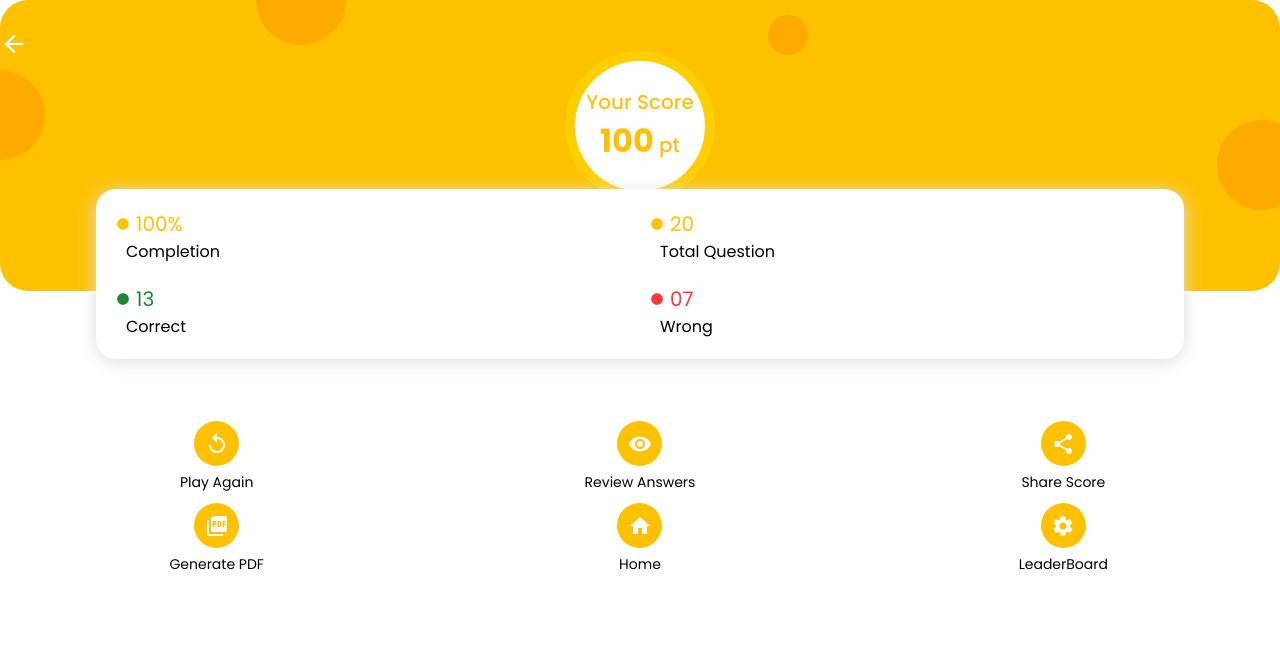
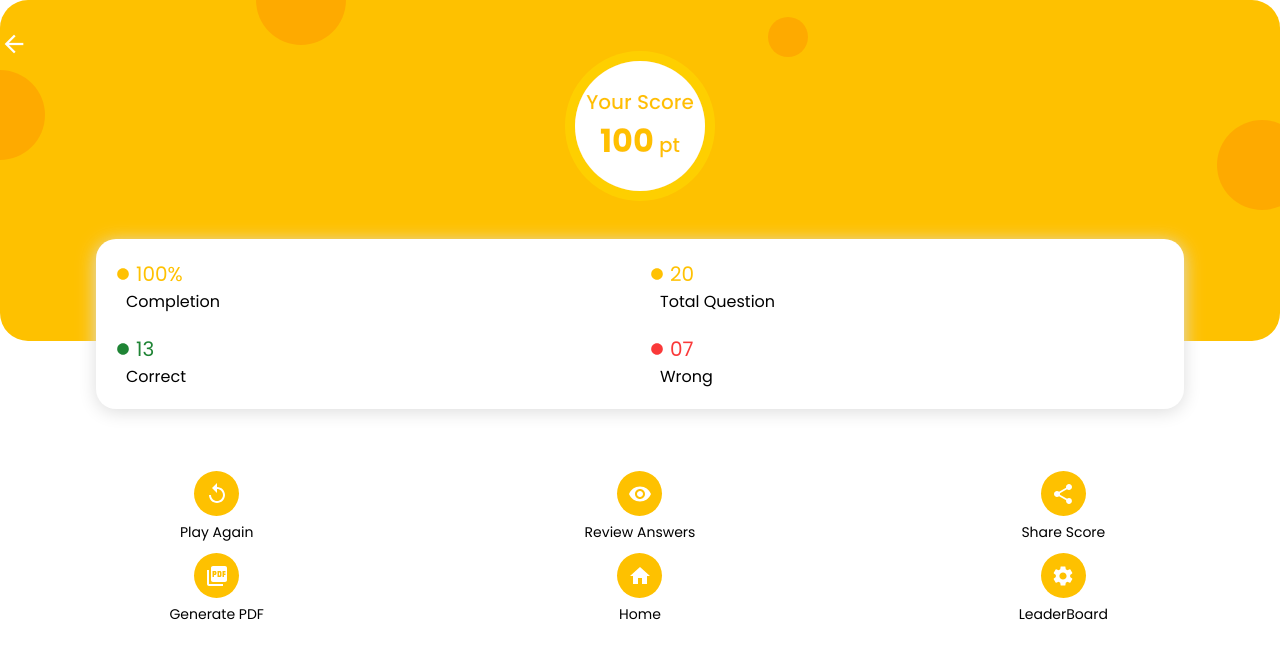
Before and after one commit to Tanishka-2000/quiz, a React (Vite) app: page /result in a window 1280 px wide. Shown: the top 658 px of the page. Built offline with nearby package versions, Linux system fonts and the light colour scheme.

Commit message:
add links to buttons on all screen

```diff
--- a/src/components/categoryCard/Card.jsx
+++ b/src/components/categoryCard/Card.jsx
@@ -1,12 +1,14 @@
-import React from 'react'
+import { Link } from 'react-router-dom';
 import "./styles.css";
 
 function Card({ name, icon}) {
   return (
-    <div className='card'>
-        <p>{ name }</p>
-        <img src={icon}/>
-    </div>
+    <Link to='quiz'>
+      <div className='card'>
+          <p>{ name }</p>
+          <img src={icon}/>
+      </div>
+    </Link>
   )
 }
 
--- a/src/components/categoryCard/styles.css
+++ b/src/components/categoryCard/styles.css
@@ -13,3 +13,8 @@
     width: 50px;
     margin: auto;
 }
+
+.home a{
+    text-decoration: none;
+    color: black;
+}
--- a/src/components/controls/Controls.jsx
+++ b/src/components/controls/Controls.jsx
@@ -4,47 +4,60 @@ import ShareIcon from '@mui/icons-material/Share'
 import PdfIcon from '@mui/icons-material/PictureAsPdf'
 import HomeIcon from '@mui/icons-material/Home'
 import SettingsIcon from '@mui/icons-material/Settings'
+import { Link } from 'react-router-dom'
 import './styles.css'
 
 function Controls() {
   return (
     <div className='controls'>
+        <Link to='/quiz'>
             <div className='item'>
                 <div className='icon'>
                     <PlayAgainIcon sx={{color:'white'}} />
                 </div>
                 <p>Play Again</p>
             </div>
+        </Link>
+        <Link to=''>
             <div className='item'>
                 <div className='icon'>
                     <ReviewIcon sx={{color:'white'}} />
                 </div>
                 <p>Review Answers</p>
             </div>
+        </Link>
+        <Link to=''>
             <div className='item'>
                 <div className='icon'>
                     <ShareIcon sx={{color:'white'}} />
                 </div>
                 <p>Share Score</p>
             </div>
+        </Link>
+        <Link to=''>
             <div className='item'>
                 <div className='icon'>
                     <PdfIcon sx={{color:'white'}} />
                 </div>
                 <p>Generate PDF</p>
             </div>
+        </Link>
+        <Link to='/'>
             <div className='item'>
                 <div className='icon'>
                     <HomeIcon sx={{color:'white'}} />
                 </div>
                 <p>Home</p>
             </div>
+        </Link>
+        <Link to='/dashboard'>
             <div className='item'>
                 <div className='icon'>
                     <SettingsIcon sx={{color:'white'}} />
                 </div>
                 <p>LeaderBoard</p>
             </div>
+        </Link>
     </div>
   )
 }
--- a/src/components/controls/styles.css
+++ b/src/components/controls/styles.css
@@ -23,3 +23,8 @@
     place-content: center;
     font-size: 35px;
 }
+
+.controls a{
+    text-decoration: none;
+    color: black;
+}
--- a/src/components/header/Header.jsx
+++ b/src/components/header/Header.jsx
@@ -1,7 +1,9 @@
-import React from 'react'
+import { useNavigate } from 'react-router-dom'
 import './styles.css'
 
 function Header({ name, icon, iconType, children }) {
+  const navigate = useNavigate();
+
   return (
     <div className='header'>
         <div className='circle big' aria-hidden='true'></div>
@@ -9,7 +11,11 @@ function Header({ name, icon, iconType, children }) {
         <div className='circle big' aria-hidden='true'></div>
         <div className='circle small' aria-hidden='true'></div>
         <div className='top-bar'>
-            <button className='back'><span className="material-symbols-outlined">arrow_back</span></button>
+            <button
+             className='back'
+             onClick={() => navigate(-1)}>
+              <span className="material-symbols-outlined">arrow_back</span>
+              </button>
             <p>{ name || ""}</p>
             { icon && <img className={iconType === 'icon' ? 'icon' : 'avatar'} src={icon}/>}
         </div>
--- a/src/components/score/styles.css
+++ b/src/components/score/styles.css
@@ -15,7 +15,7 @@
     font-size: 20px;
     font-weight: 500;
     text-align: center;
-    margin-bottom: 100px;
+    margin-bottom: 150px;
 }
 
 .score::before{
```
Lines whose indentation alone changed are shown as unchanged.
